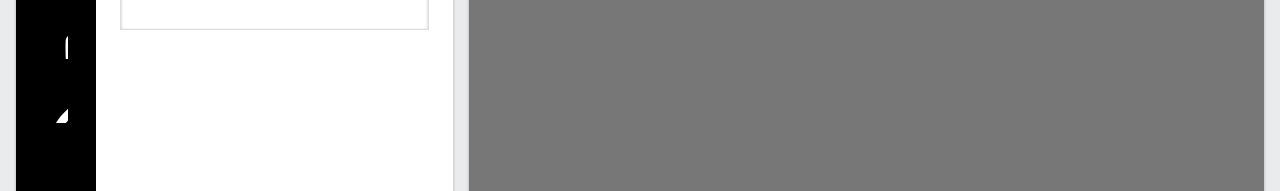
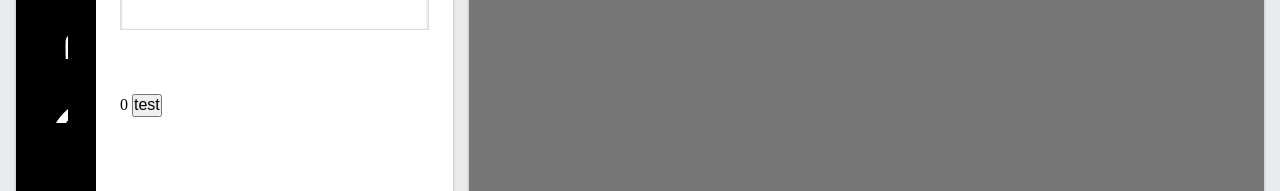
Before and after one commit to ZhaolYang/onlineResumer, a Vue app: page / in a window 1280 px wide. Shown: the part 329-520 px from the top of the page. Built offline with nearby package versions, Linux system fonts and the light colour scheme.

Commit message:
引入vuex并添加一个简单示例

```diff
--- a/package.json
+++ b/package.json
@@ -17,7 +17,8 @@
     "normalize.css": "^7.0.0",
     "sass-loader": "^6.0.6",
     "vue": "^2.3.3",
-    "vue-router": "^2.3.1"
+    "vue-router": "^2.3.1",
+    "vuex": "^2.3.1"
   },
   "devDependencies": {
     "autoprefixer": "^6.7.2",
--- a/src/App.vue
+++ b/src/App.vue
@@ -19,13 +19,11 @@
 import ResumePreview from './components/ResumePreview'
 import icons from './assets/icons'
 
+import store from './store/index'
+
 export default {
   name: 'app',
-  data: function () {
-    return {
-      text: '你好'
-    }
-  },
+  store,
   components: {Topbar, ResumeEditor, ResumePreview},
   created(){
     document.body.insertAdjacentHTML('afterbegin', icons)
--- a/src/components/ResumeEditor.vue
+++ b/src/components/ResumeEditor.vue
@@ -24,6 +24,10 @@
         	<label> {{key}} </label>
 	        <input type="text" v-model="resume[item.field][key]">
         </div>
+      </li>
+      <li>
+        {{count}}
+        <button @click="add">test</button>
       </li>
     </ol>
   </div>
@@ -70,6 +74,16 @@
           	{ contact: 'qq', content: '12345678' }
           ],
         }
+      }
+    },
+    computed: {
+      count () {
+        return this.$store.state.count
+      }
+    },
+    methods: {
+      add () {
+        this.$store.commit('increment')
       }
     }
   }
--- /dev/null
+++ b/src/store/index.js
@@ -0,0 +1,15 @@
+import Vuex from 'vuex'
+import Vue from 'vue'
+
+Vue.use(Vuex)
+
+export default new Vuex.Store({
+	state: {
+		count: 0
+	},
+	mutations: {
+		increment (state) {
+			state.count++
+		}
+	}
+})
```
